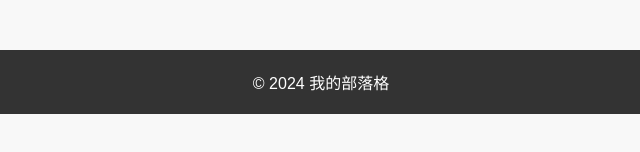
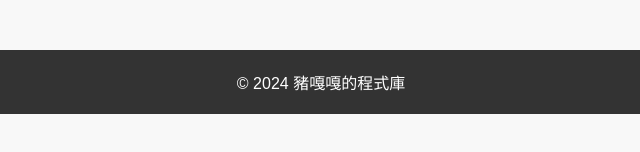
Before and after one commit to piggaga/piggaga, a plain HTML site: page cpp_detail.html in a window 1280 px wide. Shown: the part 200-352 px from the top of the page, 319-959 px from the left. Drawn offline with Linux system fonts and the light colour scheme.

Commit message:
Update cpp_detail.html

```diff
--- a/cpp_detail.html
+++ b/cpp_detail.html
@@ -21,7 +21,7 @@
     </main>
 
     <footer>
-        <p>© 2024 我的部落格</p>
+        <p>© 2024 豬嘎嘎的程式庫</p>
     </footer>
 
     <script src="cpp_detail.js"></script>
```
